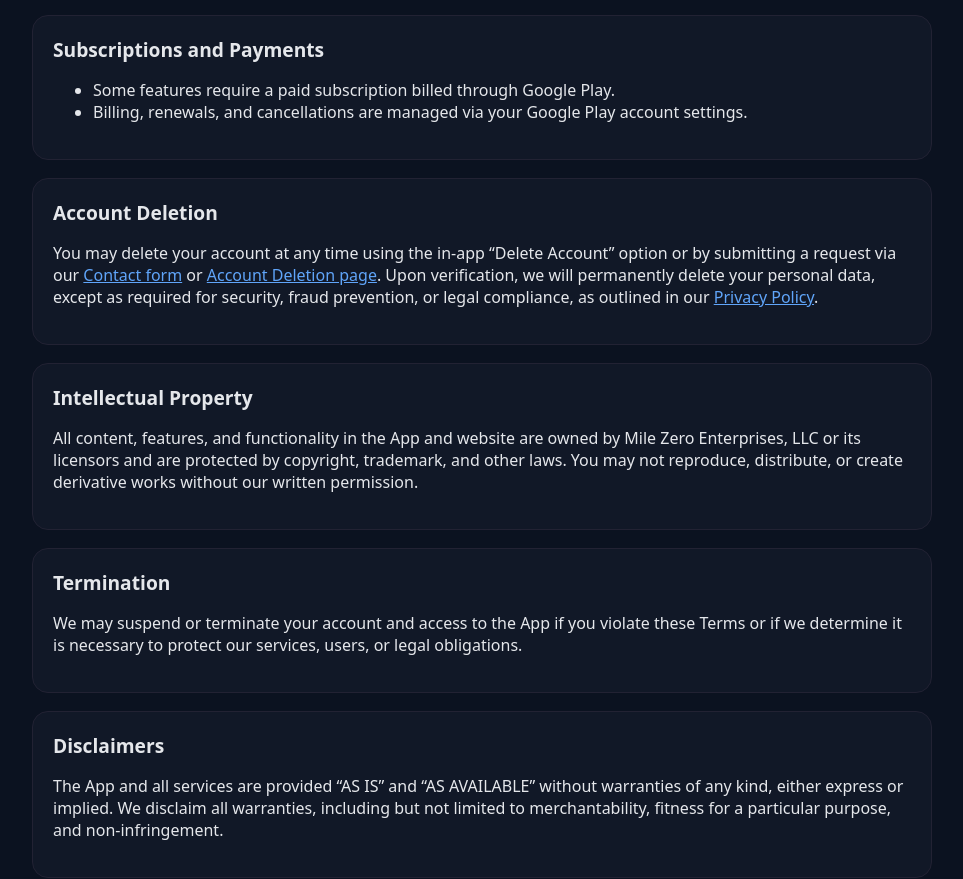
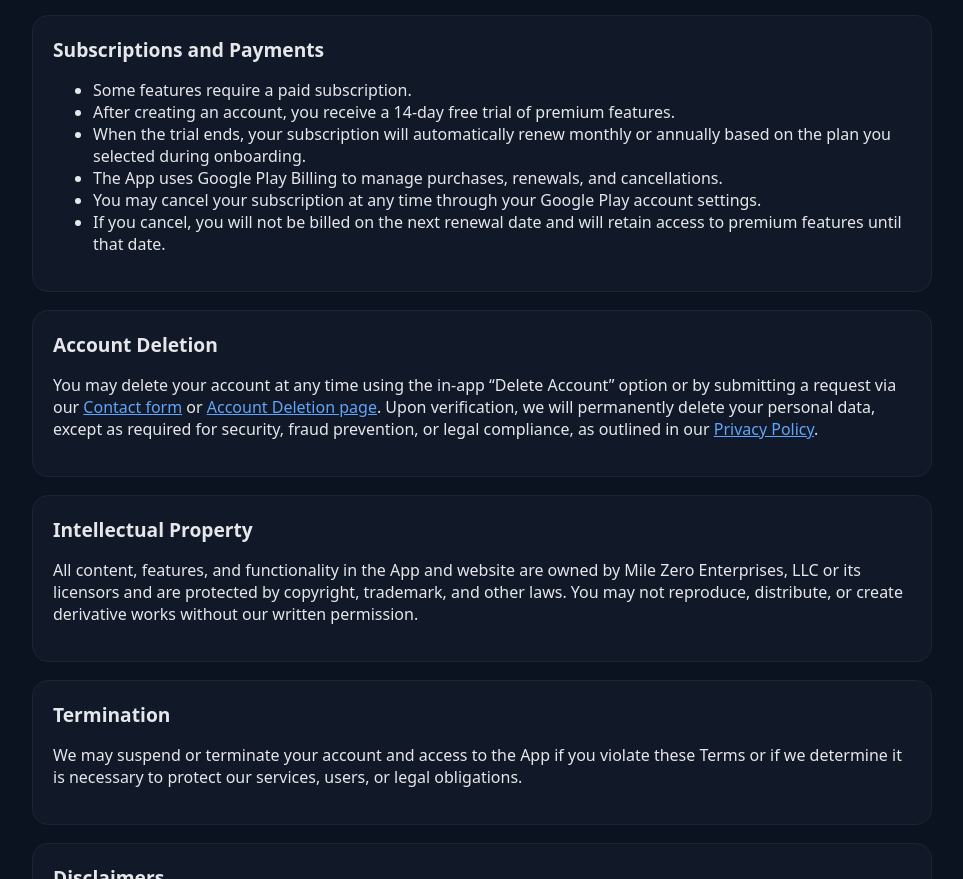
Before and after one commit to MILE-ZERO/milezero.github.io, a plain HTML site: page wifehacker/docs/wifehacker-tos.html in a window 1280 px wide. Shown: the part 1199-2078 px from the top of the page, without its empty margins (158-1121 px from the left). Drawn offline with Linux system fonts and the light colour scheme.

Commit message:
Add subscription trial and renewal terms

```diff
--- a/wifehacker/docs/wifehacker-tos.html
+++ b/wifehacker/docs/wifehacker-tos.html
@@ -67,8 +67,12 @@
     <section>
       <h2>Subscriptions and Payments</h2>
       <ul>
-        <li>Some features require a paid subscription billed through Google Play.</li>
-        <li>Billing, renewals, and cancellations are managed via your Google Play account settings.</li>
+        <li>Some features require a paid subscription.</li>
+        <li>After creating an account, you receive a 14-day free trial of premium features.</li>
+        <li>When the trial ends, your subscription will automatically renew monthly or annually based on the plan you selected during onboarding.</li>
+        <li>The App uses Google Play Billing to manage purchases, renewals, and cancellations.</li>
+        <li>You may cancel your subscription at any time through your Google Play account settings.</li>
+        <li>If you cancel, you will not be billed on the next renewal date and will retain access to premium features until that date.</li>
       </ul>
     </section>
 
```
